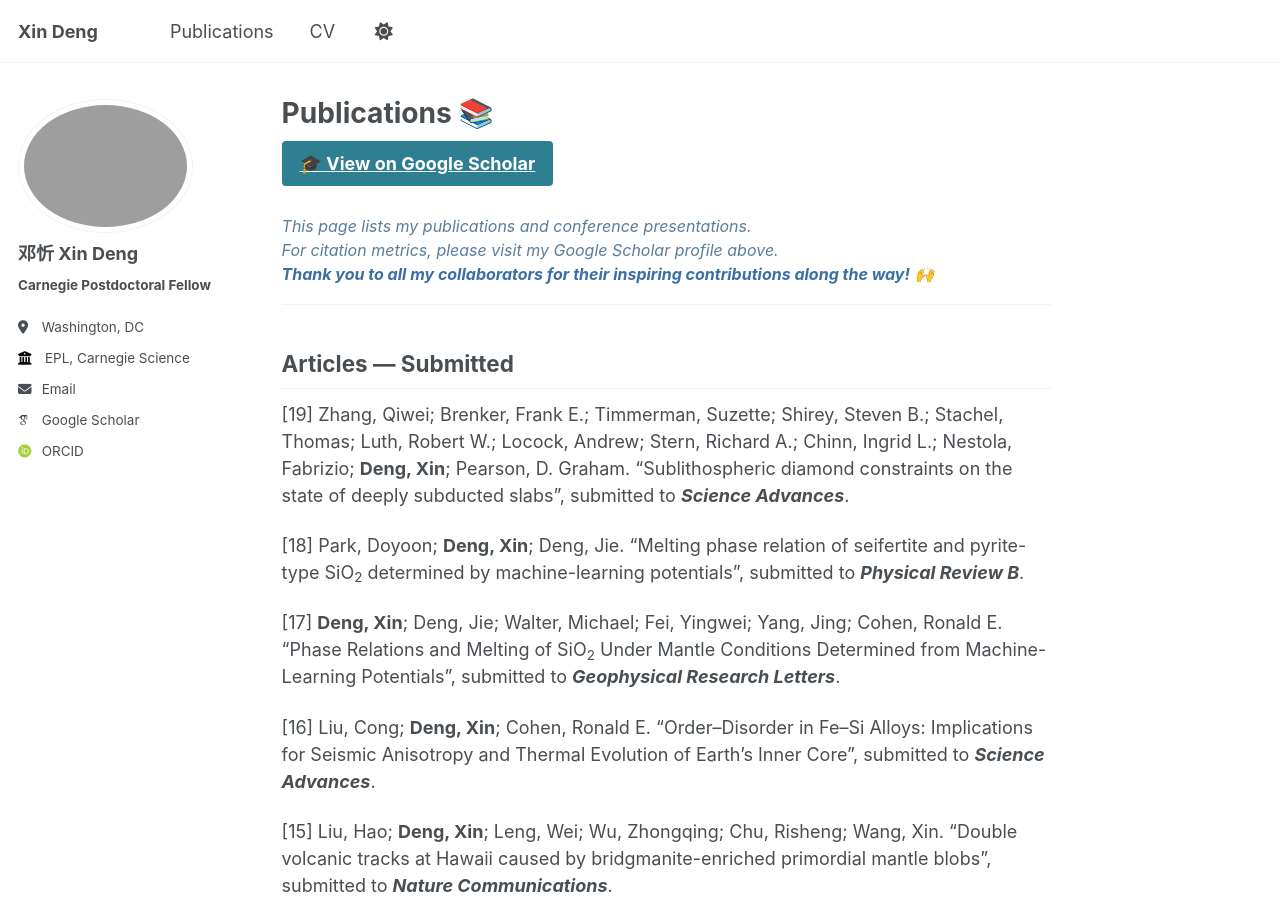
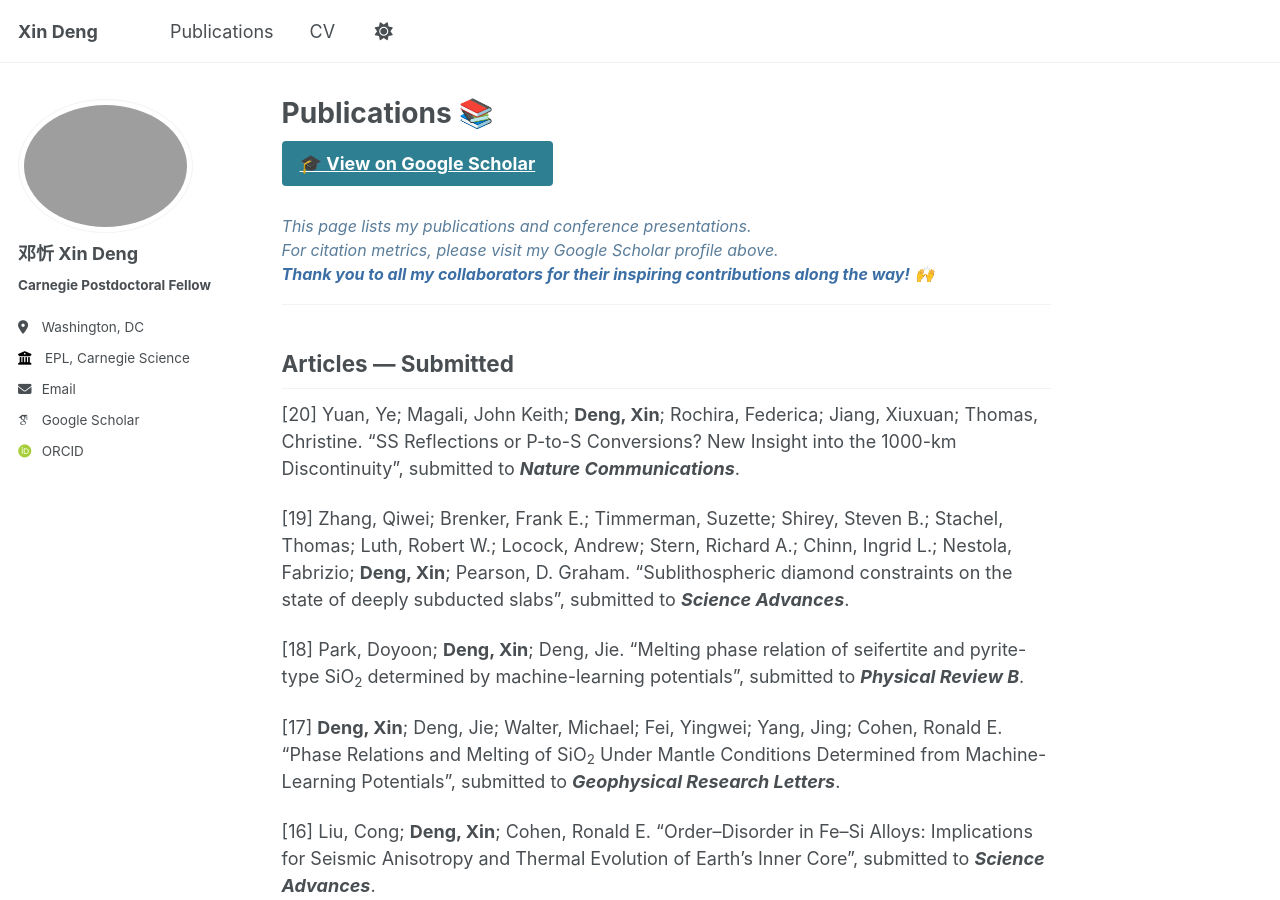
Before and after one commit to x1nd3ng/x1nd3ng.github.io, a Jekyll site: the page built from _pages/Publications.md, in a window 1280 px wide and 900 px high. Built offline with Jekyll 4.4.1, drawn with Linux system fonts in a browser that asks for light colours; some web fonts are replaced; a script that is not in the unit is left out.

Commit message:
Update Publications.md

```diff
--- a/_pages/Publications.md
+++ b/_pages/Publications.md
@@ -23,6 +23,8 @@ toc_sticky: true
 ---
 
 ## Articles — Submitted
+
+[20] Yuan, Ye; Magali, John Keith; **Deng, Xin**; Rochira, Federica; Jiang, Xiuxuan; Thomas, Christine. "SS Reflections or P-to-S Conversions? New Insight into the 1000-km Discontinuity", submitted to **_Nature Communications_**.
 
 [19] Zhang, Qiwei; Brenker, Frank E.; Timmerman, Suzette; Shirey, Steven B.; Stachel, Thomas; Luth, Robert W.; Locock, Andrew; Stern, Richard A.; Chinn, Ingrid L.; Nestola, Fabrizio; **Deng, Xin**; Pearson, D. Graham. “Sublithospheric diamond constraints on the state of deeply subducted slabs”, submitted to **_Science Advances_**.
 
```
